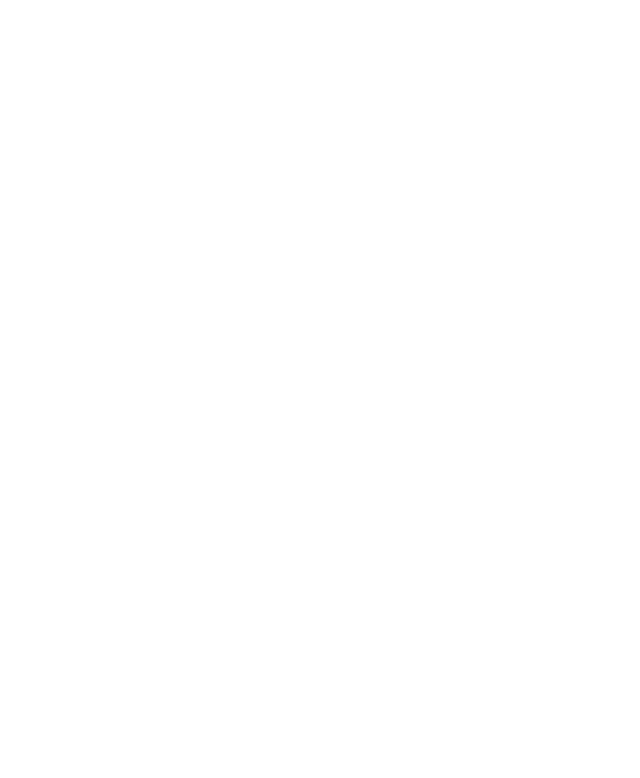
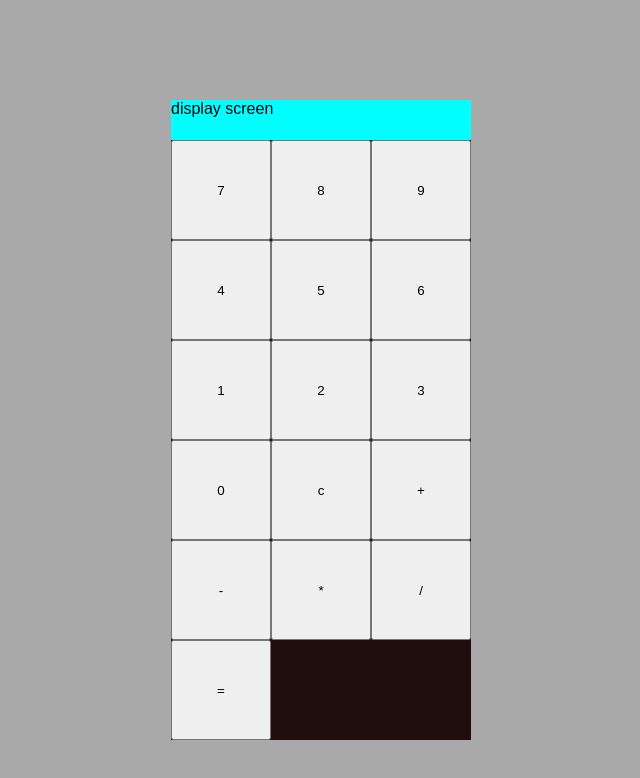
Before and after one commit to ElenaJordan/Calculator, a plain HTML site: page index.html in a window 1280 px wide. Shown: the whole page, without its empty margins (319-959 px from the left). Drawn offline with Linux system fonts and the light colour scheme.

Commit message:
adjusted layout and structure

```diff
--- a/app.js
+++ b/app.js
@@ -1,4 +1,4 @@
-//create an Add, Subtract,  Multiply and Divide function
+let displayScreen = document.getElementsByClassName("displayScreen");
 
 function Add(a, b) {
     return a + b;
@@ -16,6 +16,22 @@ function Divide(a, b) {
     return a / b;
 }
 
-function Operate() {
+function Operate(a, b, operator) {
+    if (operator === "plus") {
+        return Add(a, b);
+    } else if (operator === "minus") {
+        return Subtract(a, b);
+    } else if (operator === "times") {
+        return Multiply(a, b);
+    } else {
+        return Divide(a, b);
+    }
+}
+
+function Clear() {
+    document.getElementById("displayScreen").innerHTML = "";
+}
+
+function addDigit(digit) {
 
 }
--- a/index.html
+++ b/index.html
@@ -9,6 +9,58 @@
     <title>Calculator</title>
 </head>
 <body>
-
+    <div class="calcContainer">
+        <div id="displayScreen">display screen</div>
+        <div class="calcBtns">
+            <div class="container">
+                <button id="seven">7</button>
+            </div>
+            <div class="container">
+                <button id="eight">8</button>
+            </div>
+            <div class="container">
+                <button id="nine">9</button>
+            </div>
+            <div class="container">
+                <button id="four">4</button>
+            </div>
+            <div class="container">
+                <button id="five">5</button>
+            </div>
+            <div class="container">
+                <button id="six">6</button>
+            </div>
+            <div class="container">
+                <button id="one">1</button>
+            </div>
+            <div class="container">
+                <button id="two">2</button>
+            </div>
+            <div class="container">
+                <button id="three">3</button>
+            </div>
+            <div class="container">
+                <button id="zero">0</button>
+            </div>
+            <div class="container">
+                <button id="clear" onclick="Clear()">c</button>
+            </div>
+            <div class="container">
+                <button id="plus">+</button>
+            </div>
+            <div class="container">
+                <button id="minus">-</button>
+            </div>
+            <div class="container">
+                <button id="times">*</button>
+            </div>
+            <div class="container">
+                <button id="divide">/</button>
+            </div>
+            <div class="container">
+                <button id="equals">=</button>
+            </div>
+        </div>
+    </div>
 </body>
 </html>
--- a/style.css
+++ b/style.css
@@ -4,3 +4,39 @@
   padding: 0;
   font-family: Arial, Helvetica, sans-serif;
 }
+
+body {
+  background-color: darkgray;
+  display: flex;
+  justify-content: center;
+}
+
+button {
+  width: 100%;
+  height: 100%;
+}
+
+#displayScreen {
+  height: 40px;
+  background-color: aqua;
+}
+.calcContainer {
+  display: grid;
+  justify-content: center;
+  margin-top: 100px;
+}
+
+.calcBtns {
+  background-color: rgb(32, 14, 14);
+  display: grid;
+  width: 100%;
+  height: auto;
+  grid-template-columns: repeat(3, 1fr);
+}
+
+.container {
+  display: flex;
+  flex-grow: 1;
+  width: 100px;
+  height: 100px;
+}
```
Also changed, not shown: 1 other file.
